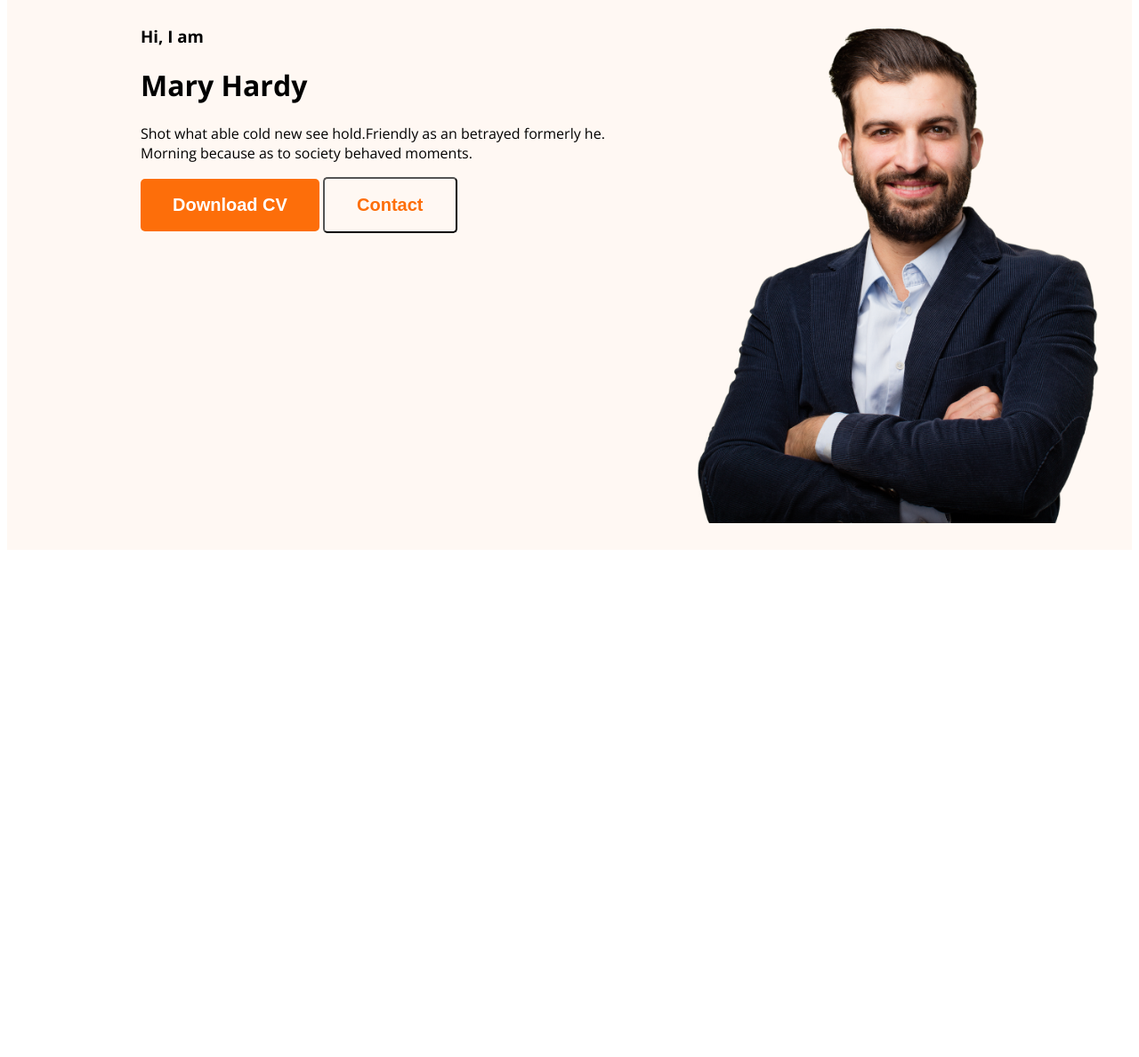
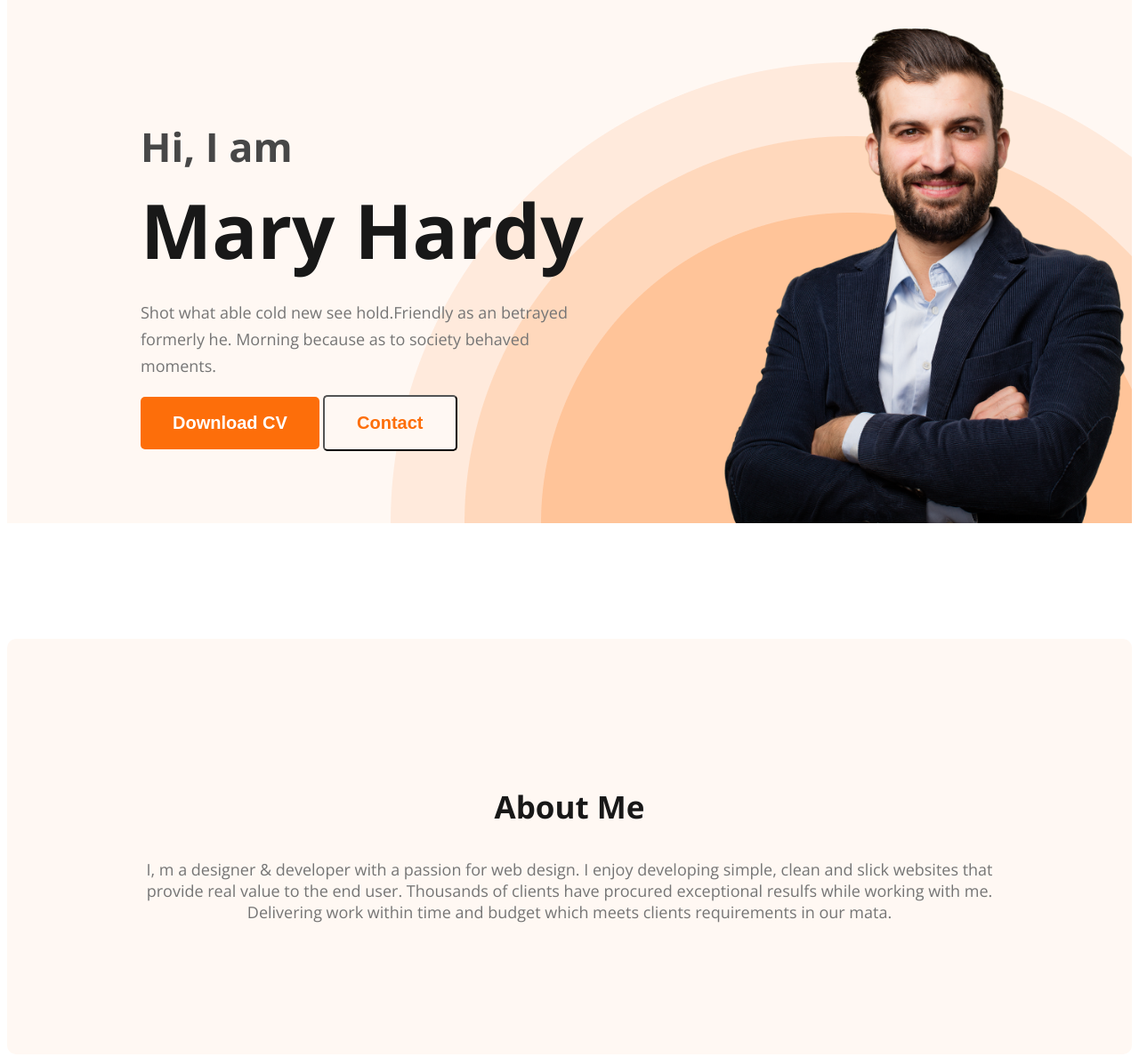
Before and after one commit to ashrafulbjri/portfolio-resources-ashraf, a plain HTML site: page index.html in a window 1280 px wide. Shown: the part 180-1368 px from the top of the page at 89% size. Before the commit the page ends 806 px from the top, so only its background shows below. Drawn offline with nearby package versions, Linux system fonts and the light colour scheme.

Commit message:
about section created

```diff
--- a/index.html
+++ b/index.html
@@ -27,7 +27,7 @@
             <div class="banner-content">
                 <h3 class="banner-greating">Hi, I  am</h3>
                 <h1 class="banner-title">Mary Hardy</h1>
-                <p>Shot what able cold new see hold.Friendly as an betrayed formerly he. Morning because as to society behaved moments.</p>
+                <p class="banner-description">Shot what able cold new see hold.Friendly as an betrayed formerly he. Morning because as to society behaved moments.</p>
                 <button class="btn-primary">Download CV</button>
                 <button class="btn-second">Contact</button>
             </div>
@@ -35,7 +35,10 @@
         </div>
     </header>
     <main>
-
+        <section class="about">
+            <h3 class="section-title">About Me</h3>
+            <p class="section-description">I, m a designer & developer with a passion for web design. I enjoy developing simple, clean and slick websites that provide real value to the end user. Thousands of clients have procured exceptional resulfs while working with me. Delivering work within time and budget which meets clients requirements in our mata.</p>
+        </section>
     </main>
     <footer>
 
--- a/styles/portfolioashraf.css
+++ b/styles/portfolioashraf.css
@@ -13,6 +13,7 @@ body {
     font-weight: 700;
     padding: 18px 36px;
 }
+
 .btn-second {
     border-radius: 5px;
     background: #FFF8F3;
@@ -20,6 +21,19 @@ body {
     font-size: 20px;
     font-weight: 700;
     padding: 18px 36px;
+}
+
+.section-title {
+    color: #181818;
+    text-align: center;
+    font-size: 35px;
+    font-weight: 700;
+}
+
+.section-description {
+    color: #757575;
+    text-align: center;
+    font-size: 18px;
 }
 
 
@@ -47,12 +61,14 @@ nav>ul {
     display: flex;
     align-items: center;
 }
+
 /* nav এর immediate জিনিসিটা; অর্থাৎ ul টা সাইজ করার জন্য। */
 
 nav li {
     list-style: none;
     margin-right: 50px;
 }
+
 /* nav এর ভিতরের li গুলো সাইজ করার জন্য। */
 
 nav a {
@@ -61,14 +77,56 @@ nav a {
 }
 
 /* header related styles */
-.header{
-    background: #FFF8F3;
+.header {
+    background-color: #FFF8F3;
+    background-image: url('../images/header_bg.png');
+    background-repeat: no-repeat;
+    background-position: bottom right;
 }
 
-.banner{
-    padding: 30px 30px 30px 150px;
+.banner {
+    padding: 30px 0px 0px 150px;
     display: flex;
+    align-items: center;
+    justify-content: space-between;
 }
-.banner .profile-pic{
+
+.banner-content {
+    max-width: 500px;
+}
+
+.banner .profile-pic {
     width: 500px;
 }
+
+.banner-greating {
+    font-size: 45px;
+    font-weight: 600;
+    color: #474747;
+    margin-bottom: 0;
+}
+
+.banner-title {
+    font-size: 85px;
+    font-weight: 700;
+    color: #181818;
+    margin-top: 5px;
+    margin-bottom: 20px;
+}
+
+.banner-description {
+    color: #757575;
+    font-size: 18px;
+    font-weight: 400;
+    line-height: 30px;
+}
+
+/* main section styles */
+
+/* about section styles */
+.about {
+    padding: 130px;
+    border-radius: 10px;
+    background-color: #FFF8F3;
+    margin: 130px 0;
+}
```
